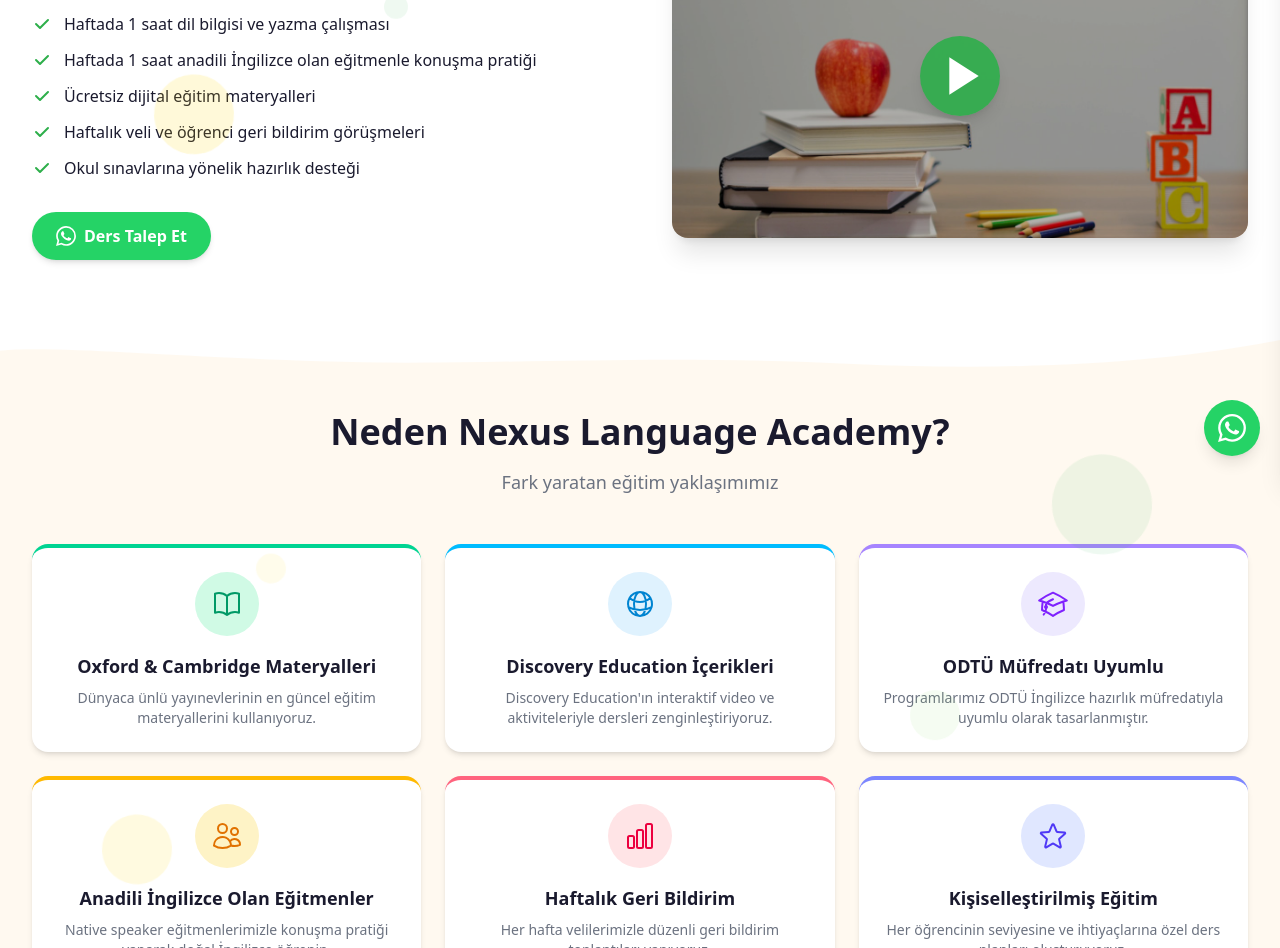
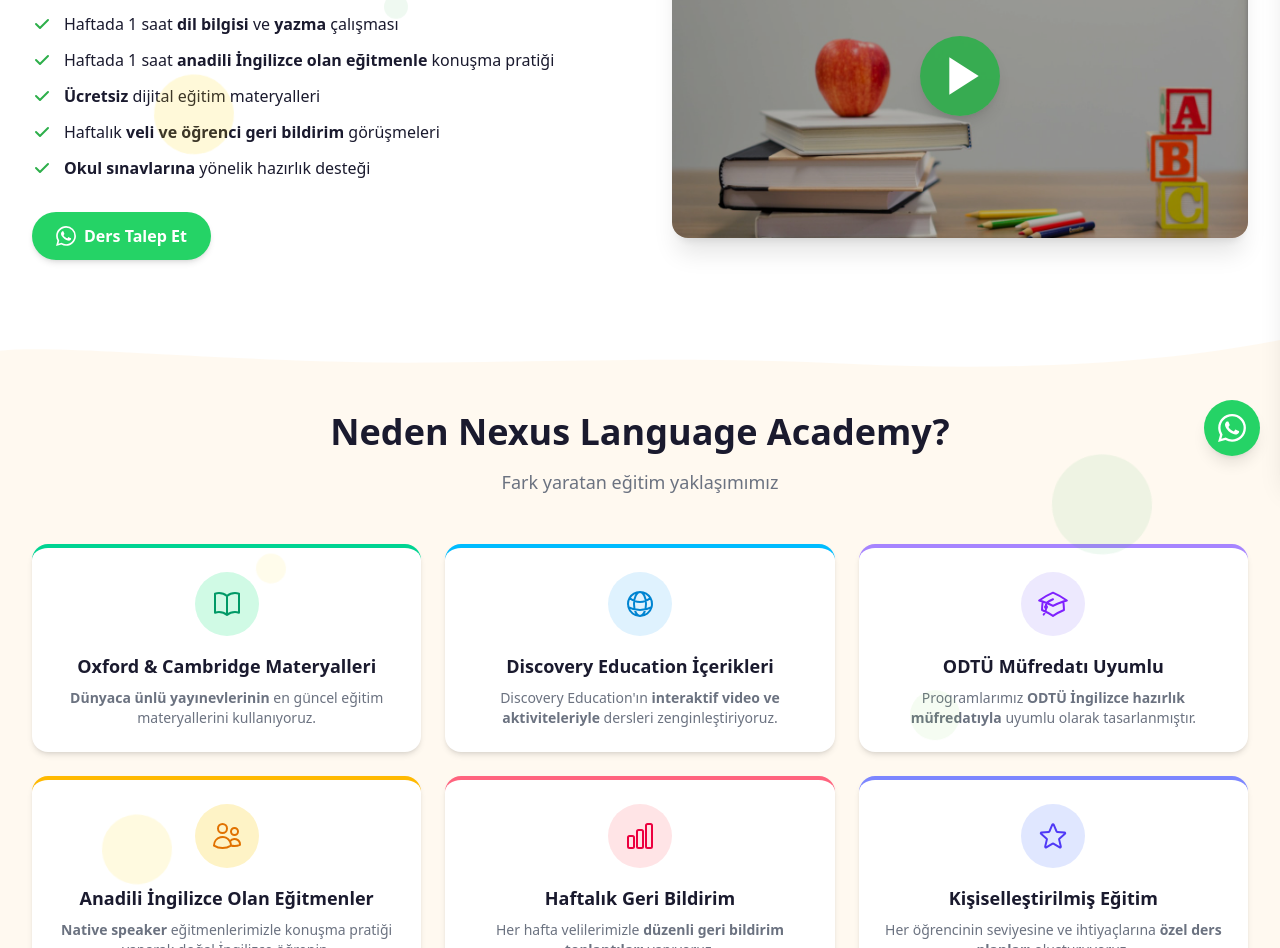
Before and after one commit to burakintisah/nexus-language-academy, a Next.js app in the folder frontend/: page / in a window 1280 px wide. Shown: the part 324-1272 px from the top of the page. Built offline with nearby package versions, Linux system fonts and the light colour scheme.

Commit message:
Add bold emphasis to key text on homepage hero and WhyNexus sections
Introduce boldify utility to parse **markdown-style** bold markers
from JSON strings into <strong> elements. Applied to hero features
and WhyNexus card descriptions.

```diff
--- a/frontend/src/components/landing/HeroSection.tsx
+++ b/frontend/src/components/landing/HeroSection.tsx
@@ -6,6 +6,7 @@ import Button from "@/components/ui/Button";
 import Container from "@/components/ui/Container";
 import { getWhatsAppLink } from "@/lib/whatsapp";
 import FloatingShapes from "@/components/ui/FloatingShapes";
+import { boldify } from "@/lib/boldify";
 import landing from "@/data/tr/landing.json";
 import common from "@/data/tr/common.json";
 
@@ -100,7 +101,7 @@ export default function HeroSection() {
               {landing.hero.features.map((feature) => (
                 <li key={feature} className="flex items-start gap-3 text-text-dark">
                   <CheckIcon />
-                  <span className="text-sm sm:text-base">{feature}</span>
+                  <span className="text-sm sm:text-base">{boldify(feature)}</span>
                 </li>
               ))}
             </ul>
--- a/frontend/src/components/landing/WhyNexus.tsx
+++ b/frontend/src/components/landing/WhyNexus.tsx
@@ -2,6 +2,7 @@ import Container from "@/components/ui/Container";
 import SectionTitle from "@/components/ui/SectionTitle";
 import Card from "@/components/ui/Card";
 import FloatingShapes from "@/components/ui/FloatingShapes";
+import { boldify } from "@/lib/boldify";
 import landing from "@/data/tr/landing.json";
 
 const cardColors: Record<string, { bg: string; icon: string; iconBg: string; border: string }> = {
@@ -66,7 +67,7 @@ export default function WhyNexus() {
               <h3 className="font-heading mb-2 text-lg font-bold text-text-dark">
                 {item.title}
               </h3>
-              <p className="text-sm text-text-muted">{item.description}</p>
+              <p className="text-sm text-text-muted">{boldify(item.description)}</p>
             </Card>
             );
           })}
--- a/frontend/src/data/tr/landing.json
+++ b/frontend/src/data/tr/landing.json
@@ -4,12 +4,12 @@
     "priceCurrency": "TL",
     "priceLabel": "Ders Saati Fiyatı",
     "features": [
-      "Haftada 2 ders saati, ayda toplam 8 saatlik eğitim programı",
-      "Haftada 1 saat dil bilgisi ve yazma çalışması",
-      "Haftada 1 saat anadili İngilizce olan eğitmenle konuşma pratiği",
-      "Ücretsiz dijital eğitim materyalleri",
-      "Haftalık veli ve öğrenci geri bildirim görüşmeleri",
-      "Okul sınavlarına yönelik hazırlık desteği"
+      "Haftada **2 ders saati**, ayda toplam **8 saatlik** eğitim programı",
+      "Haftada 1 saat **dil bilgisi** ve **yazma** çalışması",
+      "Haftada 1 saat **anadili İngilizce olan eğitmenle** konuşma pratiği",
+      "**Ücretsiz** dijital eğitim materyalleri",
+      "Haftalık **veli ve öğrenci geri bildirim** görüşmeleri",
+      "**Okul sınavlarına** yönelik hazırlık desteği"
     ],
     "videoTitle": "Nexus Farkını Keşfedin \u25B6",
     "videoThumbnail": "/images/hero/video-thumbnail.jpg",
@@ -73,32 +73,32 @@
       {
         "icon": "book",
         "title": "Oxford & Cambridge Materyalleri",
-        "description": "Dünyaca ünlü yayınevlerinin en güncel eğitim materyallerini kullanıyoruz."
+        "description": "**Dünyaca ünlü yayınevlerinin** en güncel eğitim materyallerini kullanıyoruz."
       },
       {
         "icon": "globe",
         "title": "Discovery Education İçerikleri",
-        "description": "Discovery Education'ın interaktif video ve aktiviteleriyle dersleri zenginleştiriyoruz."
+        "description": "Discovery Education'ın **interaktif video ve aktiviteleriyle** dersleri zenginleştiriyoruz."
       },
       {
         "icon": "graduation",
         "title": "ODTÜ Müfredatı Uyumlu",
-        "description": "Programlarımız ODTÜ İngilizce hazırlık müfredatıyla uyumlu olarak tasarlanmıştır."
+        "description": "Programlarımız **ODTÜ İngilizce hazırlık müfredatıyla** uyumlu olarak tasarlanmıştır."
       },
       {
         "icon": "users",
         "title": "Anadili İngilizce Olan Eğitmenler",
-        "description": "Native speaker eğitmenlerimizle konuşma pratiği yaparak doğal İngilizce öğrenin."
+        "description": "**Native speaker** eğitmenlerimizle konuşma pratiği yaparak doğal İngilizce öğrenin."
       },
       {
         "icon": "chart",
         "title": "Haftalık Geri Bildirim",
-        "description": "Her hafta velilerimizle düzenli geri bildirim toplantıları yapıyoruz."
+        "description": "Her hafta velilerimizle **düzenli geri bildirim toplantıları** yapıyoruz."
       },
       {
         "icon": "star",
         "title": "Kişiselleştirilmiş Eğitim",
-        "description": "Her öğrencinin seviyesine ve ihtiyaçlarına özel ders planları oluşturuyoruz."
+        "description": "Her öğrencinin seviyesine ve ihtiyaçlarına **özel ders planları** oluşturuyoruz."
       }
     ]
   },
--- /dev/null
+++ b/frontend/src/lib/boldify.tsx
@@ -0,0 +1,14 @@
+import React from "react";
+
+/**
+ * Parses **bold** markers in a string and returns React elements.
+ * Example: "Bu bir **önemli** kelimedir" → ["Bu bir ", <strong>önemli</strong>, " kelimedir"]
+ */
+export function boldify(text: string): React.ReactNode {
+  const parts = text.split(/\*\*(.*?)\*\*/g);
+  if (parts.length === 1) return text;
+
+  return parts.map((part, i) =>
+    i % 2 === 1 ? <strong key={i}>{part}</strong> : part
+  );
+}
```
